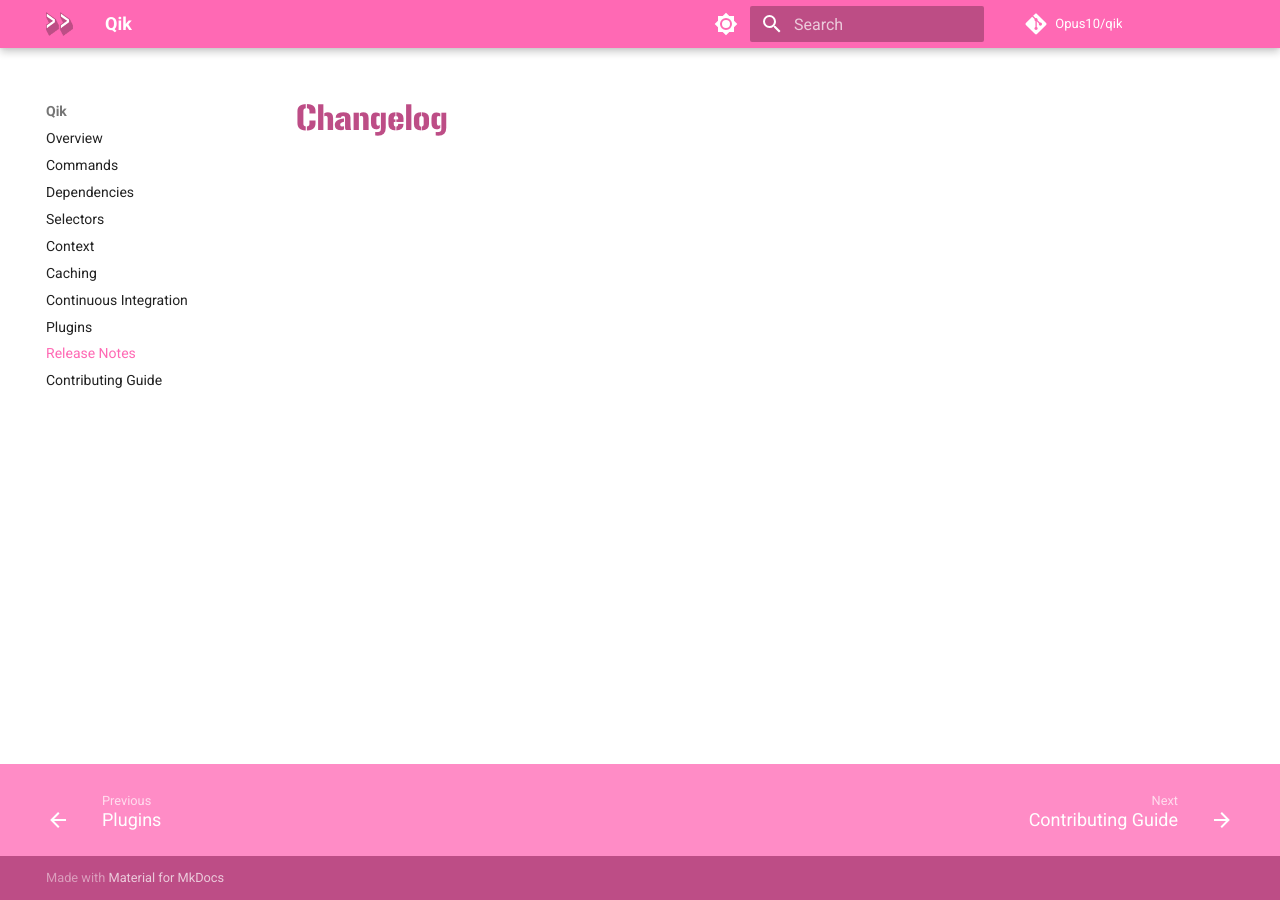
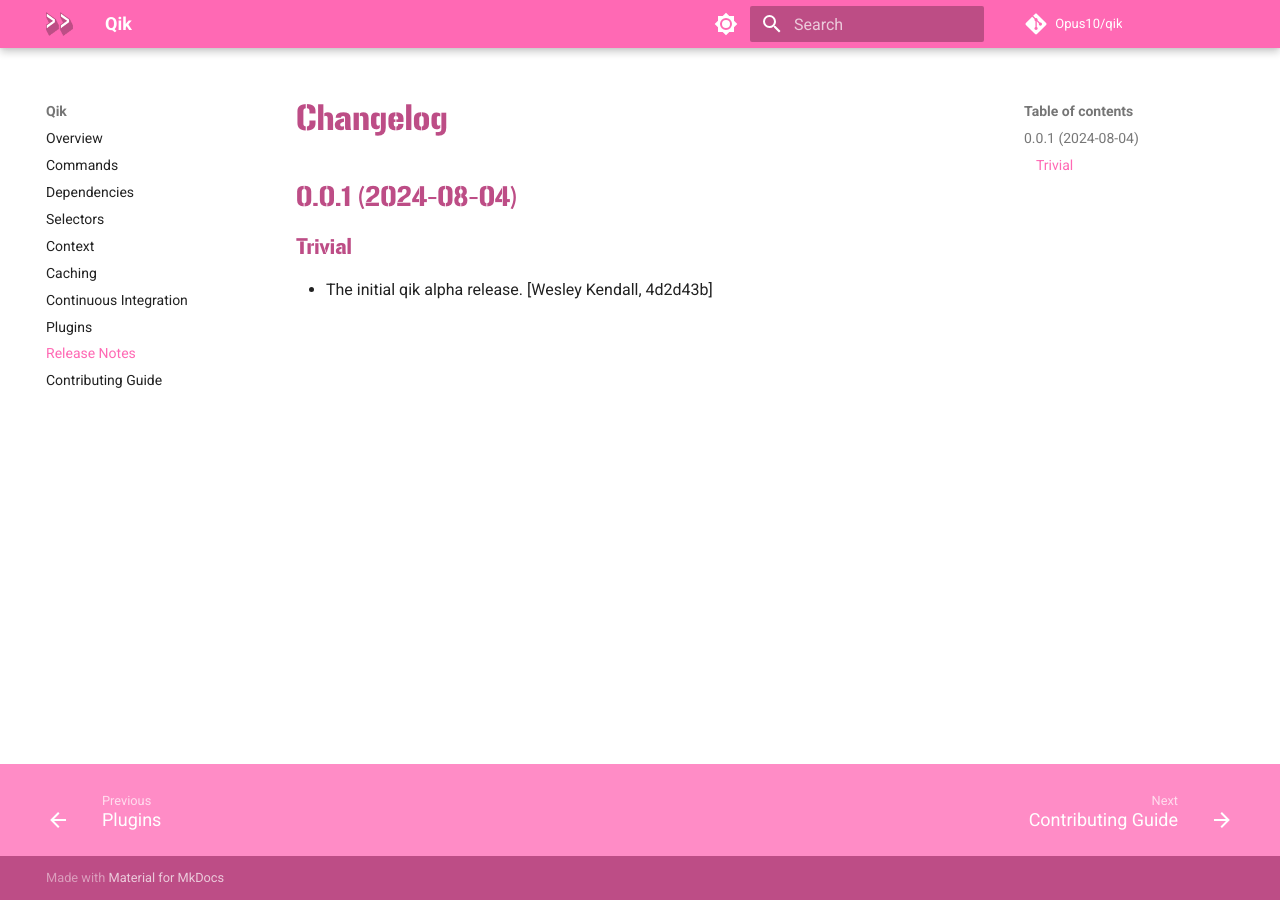
Before and after one commit to Opus10/qik, an MkDocs documentation site: the page built from docs/release_notes.md, in a window 1280 px wide. Built offline with MkDocs 1.6.1 and Material for MkDocs 9.7.7, drawn with Linux system fonts in a browser that asks for light colours; comment, search, counter and statistics services are not loaded.

Commit message:
Release version 0.0.1 [skip ci]
Type: trivial

```diff
--- a/docs/release_notes.md
+++ b/docs/release_notes.md
@@ -1 +1,7 @@
 # Changelog
+
+## 0.0.1 (2024-08-04)
+
+### Trivial
+
+  - The initial qik alpha release. [Wesley Kendall, 4d2d43b]
--- a/pyproject.toml
+++ b/pyproject.toml
@@ -27,7 +27,7 @@
 exclude = [
   "*/tests/"
 ]
-version = "0.0.0"
+version = "0.0.1"
 description = "Run cached commands in your modular monorepo."
 authors = ["Opus 10 Engineering"]
 classifiers = [
```
Also changed, not shown: CHANGELOG.md (+6 -0 lines), docs/requirements.txt (added, +82 -0 lines).
